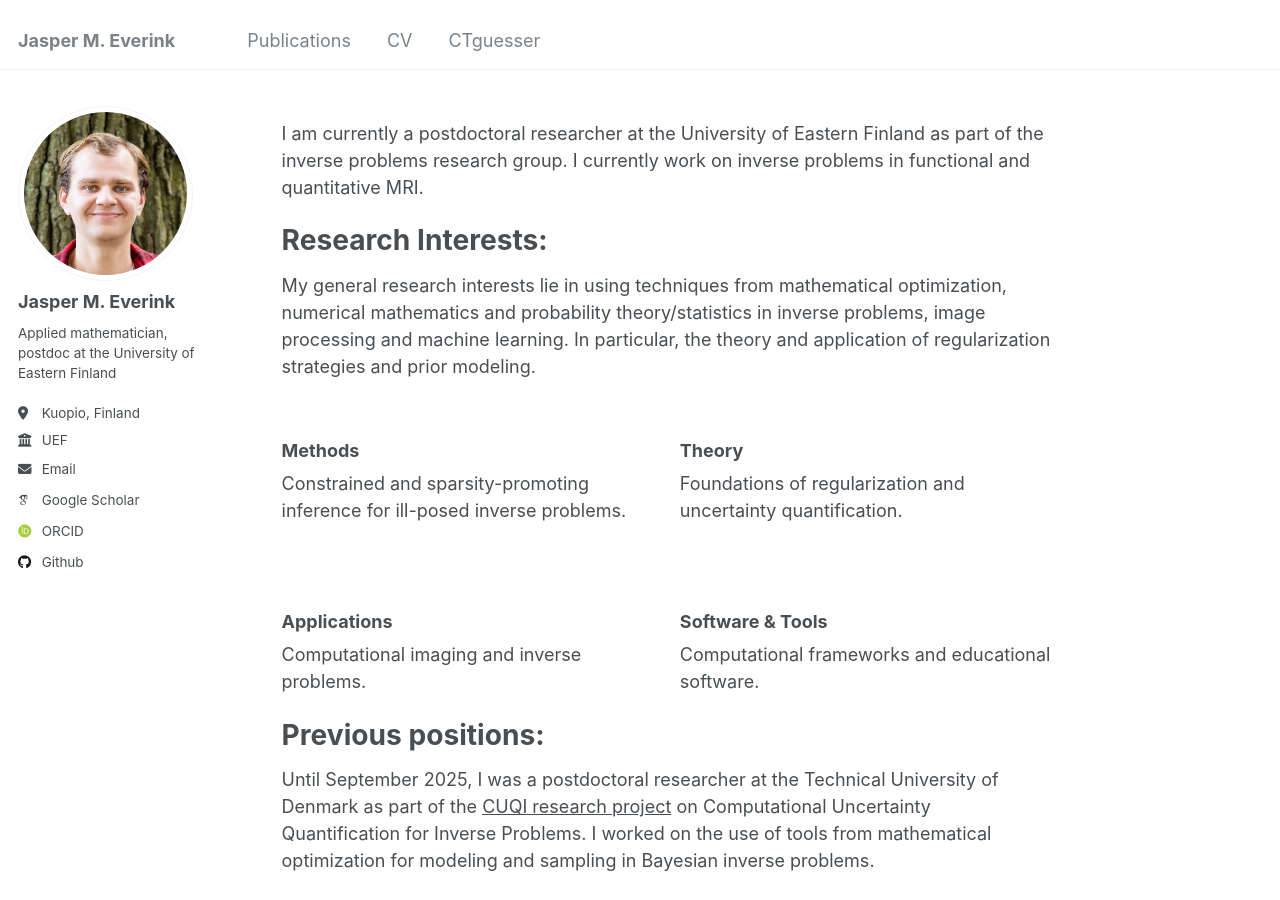
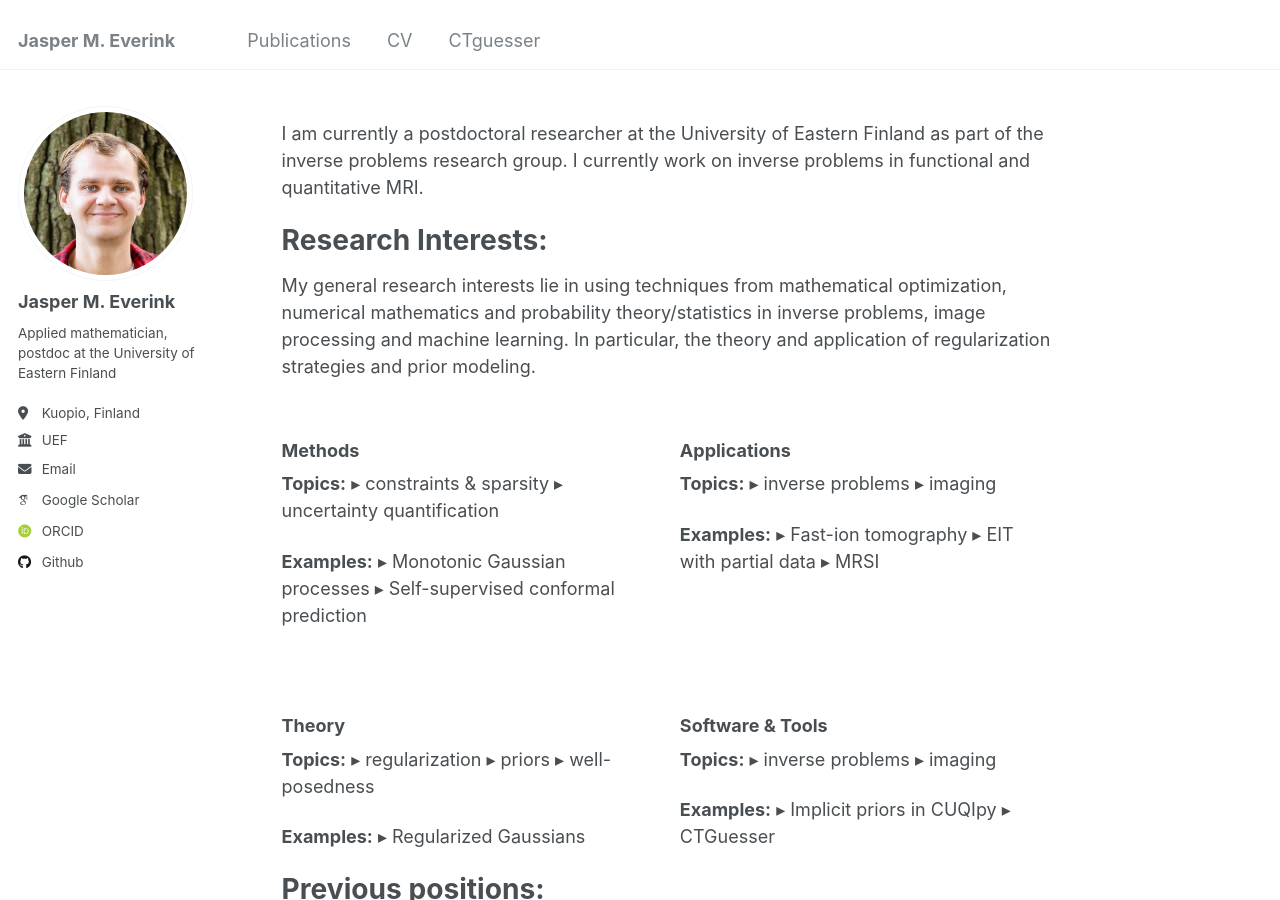
Before and after one commit to jeverink/jeverink.github.io, a Jekyll site: the page built from _pages/test_about.md, in a window 1280 px wide and 900 px high. Built offline with Jekyll 4.4.1, drawn with Linux system fonts in a browser that asks for light colours; some web fonts are replaced.

Commit message:
Update test_about.md

```diff
--- a/_pages/test_about.md
+++ b/_pages/test_about.md
@@ -28,31 +28,64 @@ My general research interests lie in using techniques from mathematical optimiza
 
 ### Methods
 
-Constrained and sparsity-promoting inference for ill-posed inverse problems.
+**Topics:**
+▸ constraints & sparsity
+▸ uncertainty quantification
+
+**Examples:**
+▸ Monotonic Gaussian processes
+▸ Self-supervised conformal prediction
+
+
 </div>
+
+
+
+<div markdown="1">
+
+### Applications
+
+**Topics:**
+▸ inverse problems
+▸ imaging
+
+**Examples:**
+▸ Fast-ion tomography
+▸ EIT with partial data
+▸ MRSI
+
+</div>
+
 
 
 <div markdown="1">
 
 ### Theory
 
-Foundations of regularization and uncertainty quantification.
+**Topics:**
+▸ regularization
+▸ priors
+▸ well-posedness
+
+**Examples:**
+▸ Regularized Gaussians
+
 </div>
 
-
-<div markdown="1">
-
-### Applications
-
-Computational imaging and inverse problems.
-</div>
 
 
 <div markdown="1">
 
 ### Software & Tools
 
-Computational frameworks and educational software.
+**Topics:**
+▸ inverse problems
+▸ imaging
+
+**Examples:**
+▸ Implicit priors in CUQIpy
+▸ CTGuesser
+
 </div>
 
 </div>
```
